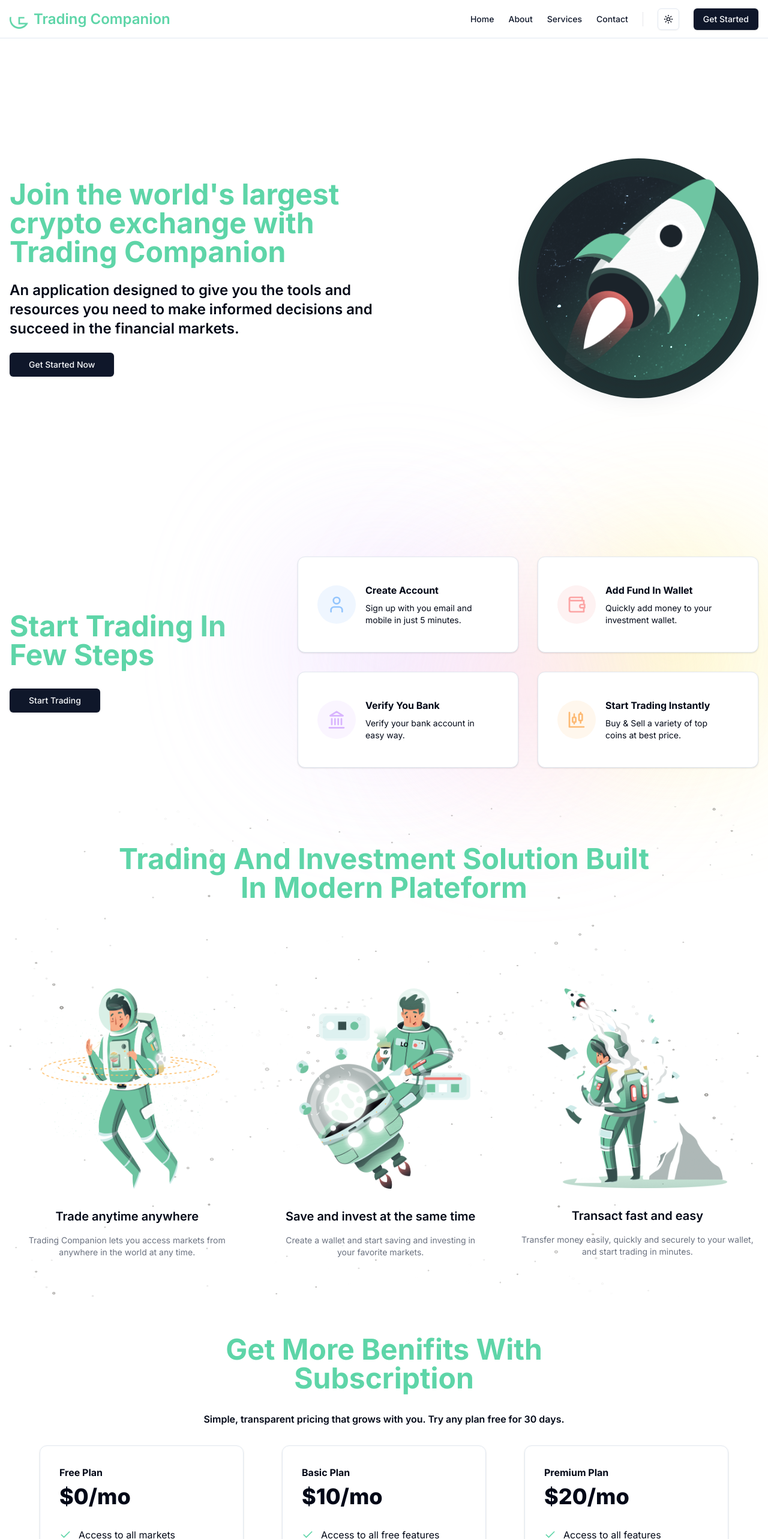
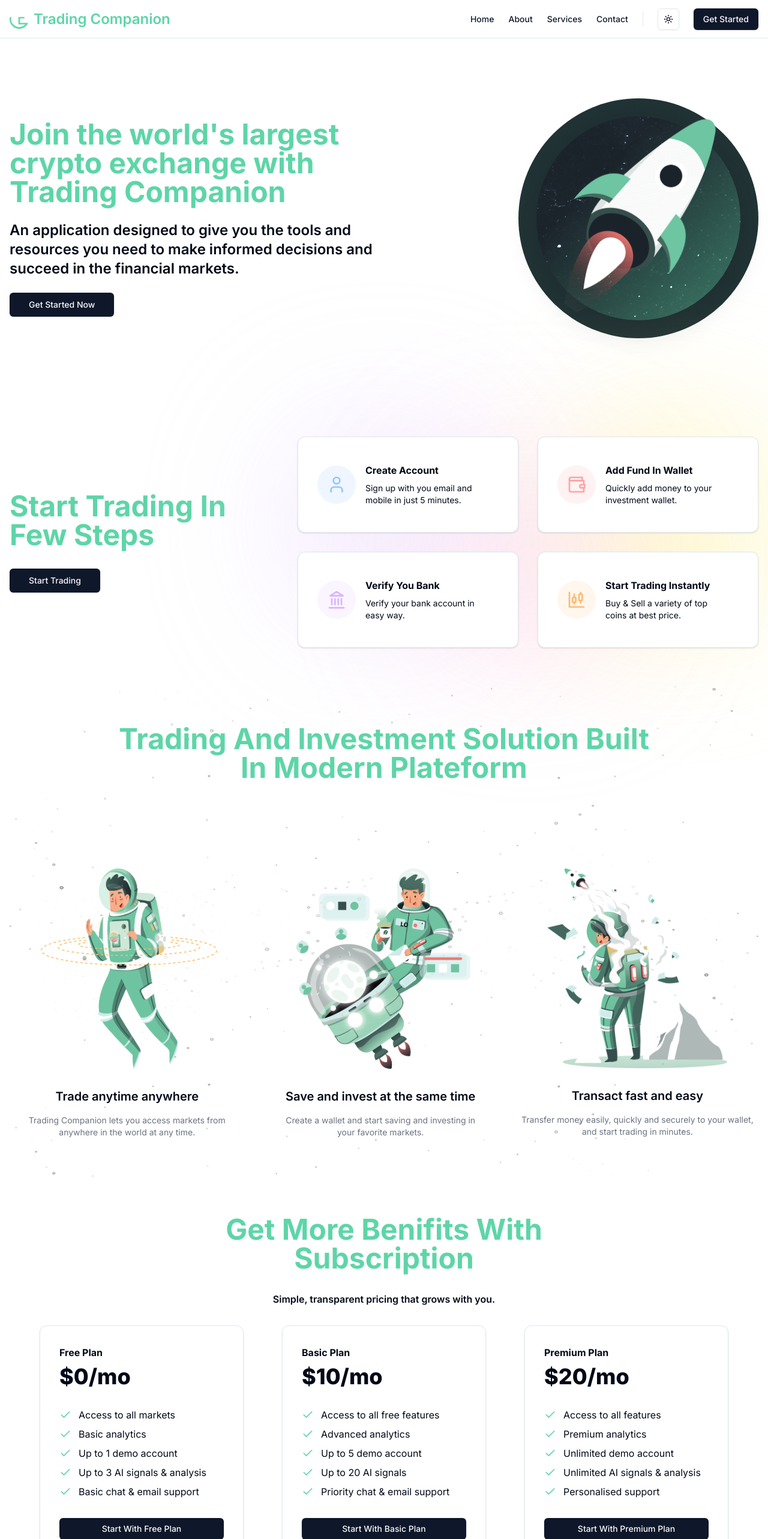
Before and after one commit to Zippee0709/trading-companion, a Next.js app: page / in a window 1280 px wide. Shown: the top 2566 px of the page at 60% size. Built offline with nearby package versions, Linux system fonts and the light colour scheme.

Commit message:
FIX improve wording

```diff
--- a/src/app/_components/sections/home.tsx
+++ b/src/app/_components/sections/home.tsx
@@ -5,7 +5,7 @@
 
 const Home = () => {
   return (
-    <section className="flex w-full max-w-screen-xl flex-col items-center gap-16 py-16 lg:min-h-[800px] lg:flex-row lg:justify-between lg:gap-36">
+    <section className="flex w-full max-w-screen-xl flex-col items-center gap-16 py-16 lg:min-h-[600px] lg:flex-row lg:justify-between lg:gap-36">
       <div className="order-1 flex max-w-2xl flex-col items-center justify-center gap-6 lg:-order-1 lg:items-start">
         <h2 className="text-center text-3xl font-bold text-aquamarine lg:text-start lg:text-5xl">
           Join the world&apos;s largest crypto exchange with Trading Companion
--- a/src/app/_components/sections/pricing.tsx
+++ b/src/app/_components/sections/pricing.tsx
@@ -11,8 +11,7 @@
           Get More Benifits With Subscription
         </h2>
         <p className="font-semibold">
-          Simple, transparent pricing that grows with you. Try any plan free for
-          30 days.
+          Simple, transparent pricing that grows with you.
         </p>
       </div>
       <div className="grid grid-cols-1 justify-between gap-8 sm:grid-cols-2 lg:grid-cols-3 lg:gap-16">
--- a/src/datas/princing.data.ts
+++ b/src/datas/princing.data.ts
@@ -23,7 +23,7 @@
       },
       {
         id: "FF4",
-        title: "Up to 3 IA signals & analysis",
+        title: "Up to 3 AI signals & analysis",
         isActivated: true,
       },
       {
@@ -55,7 +55,7 @@
       },
       {
         id: "BF4",
-        title: "Up to 20 IA signals",
+        title: "Up to 20 AI signals",
         isActivated: true,
       },
       {
@@ -87,7 +87,7 @@
       },
       {
         id: "PF4",
-        title: "Unlimited IA signals & analysis",
+        title: "Unlimited AI signals & analysis",
         isActivated: true,
       },
       {
```
